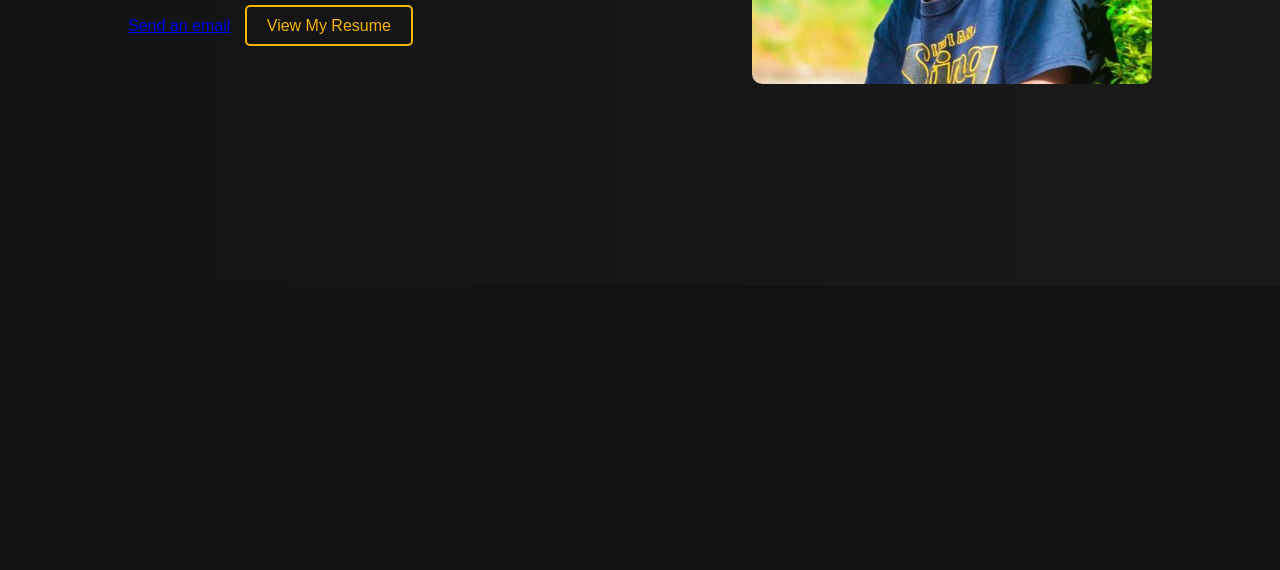
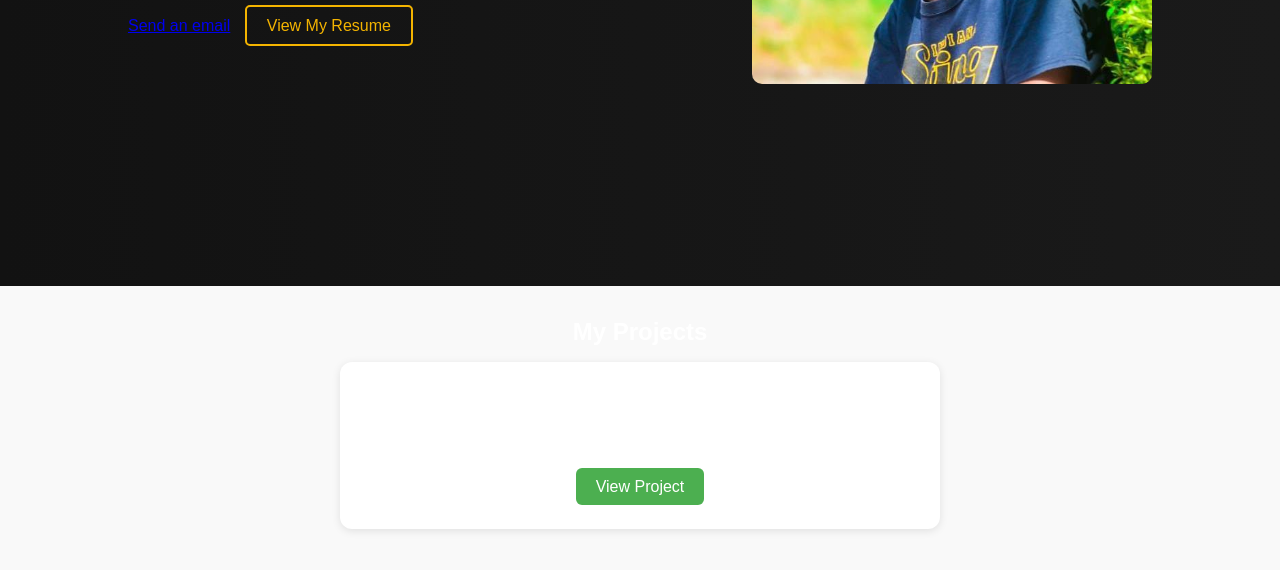
Before and after one commit to elinah254/Elinah-Portfolio, a plain HTML site: page index.html in a window 1280 px wide. Shown: the part 514-1084 px from the top of the page. Before the commit the page ends 800 px from the top, so only its background shows below. Drawn offline with Linux system fonts and the light colour scheme.

Commit message:
projects

```diff
--- a/index.html
+++ b/index.html
@@ -16,7 +16,8 @@
 
             <ul class="nav-links">
                 <li><a href="#">Home</a></li>
-                <li><a href="#">Projects</a></li>
+                <!-- <li><a href="#">Projects</a></li> -->
+                <li><a href="#projects">Projects</a></li>
                 <li><a href="#">About Me</a></li>
                 <li><a href="#">Resume</a></li>
             </ul>
@@ -41,5 +42,26 @@
         </div>
     </section>
 
+    <!-- Projects Section -->
+<!-- <section class="projects">
+    <h2>My Projects</h2>
+    <div class="project-card">
+        <h3>ALT CSS Challenge</h3>
+        <p>This is a fun and creative CSS-based project I built to experiment with design and layout techniques.</p>
+        <a href="https://elinah254.github.io/alt-css/" target="_blank">View Project</a>
+    </div>
+</section> -->
+
+<!-- Projects Section -->
+<section id="projects" class="projects">
+    <h2>My Projects</h2>
+    <div class="project-card">
+        <h3>ALT CSS Challenge</h3>
+        <p>This is a fun and creative CSS-based project I built to experiment with design and layout techniques.</p>
+        <a href="https://elinah254.github.io/alt-css/" target="_blank">View Project</a>
+    </div>
+</section>
+
+
 </body>
 </html>
--- a/styles.css
+++ b/styles.css
@@ -1,3 +1,8 @@
+html {
+    scroll-behavior: smooth;
+}
+
+
 /* Reset default styles */
 * {
     margin: 0;
@@ -100,3 +105,37 @@ nav {
     width: 400px;
     border-radius: 10px;
 }
+
+.projects {
+    padding: 2rem;
+    background-color: #f9f9f9;
+    text-align: center;
+}
+
+.project-card {
+    max-width: 600px;
+    margin: 1rem auto;
+    padding: 1.5rem;
+    background-color: #fff;
+    border-radius: 12px;
+    box-shadow: 0 2px 8px rgba(0,0,0,0.1);
+}
+
+.project-card h3 {
+    margin-bottom: 0.5rem;
+}
+
+.project-card a {
+    display: inline-block;
+    margin-top: 1rem;
+    color: #fff;
+    background-color: #4CAF50;
+    padding: 0.6rem 1.2rem;
+    border-radius: 6px;
+    text-decoration: none;
+    transition: background-color 0.3s ease;
+}
+
+.project-card a:hover {
+    background-color: #45a049;
+}
```
